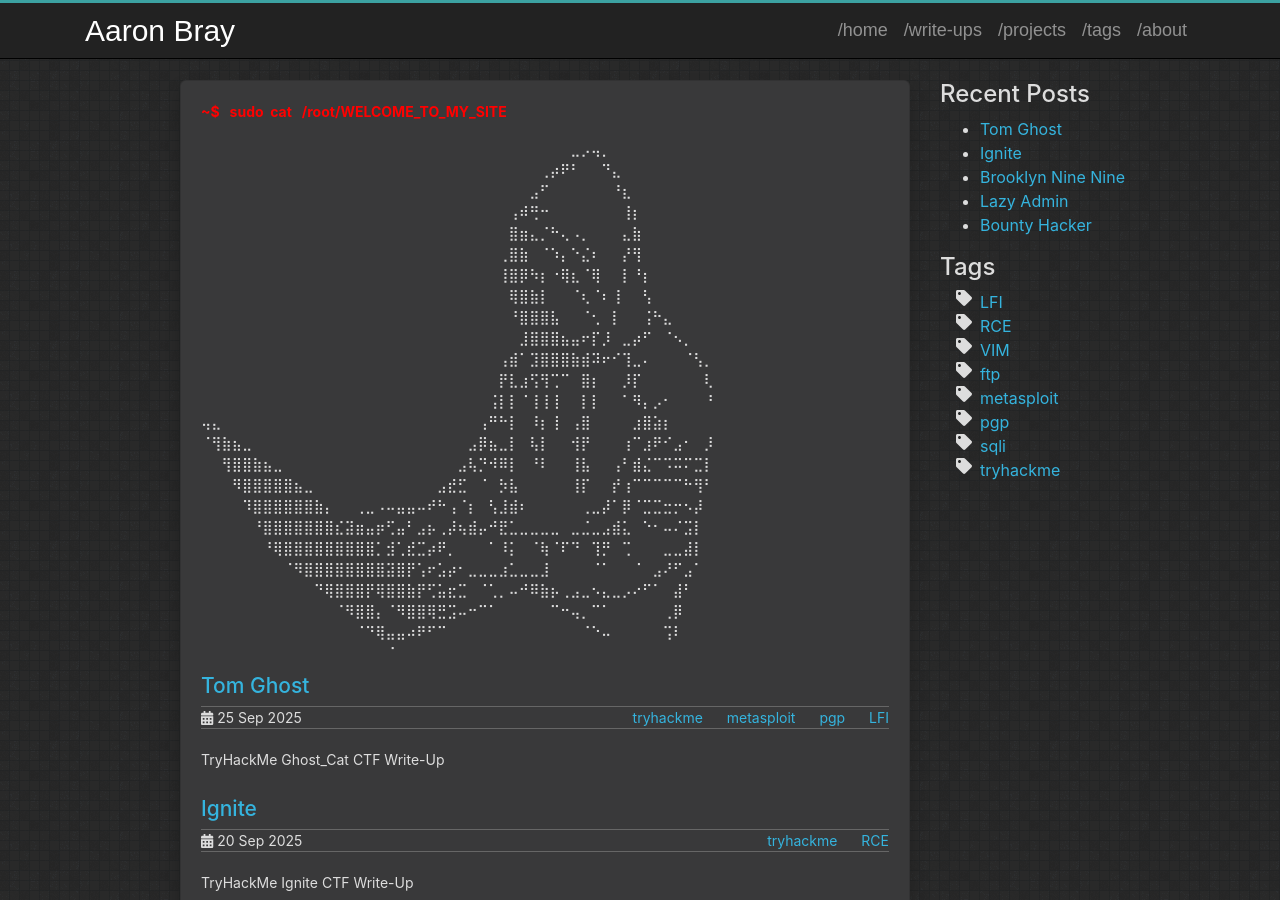
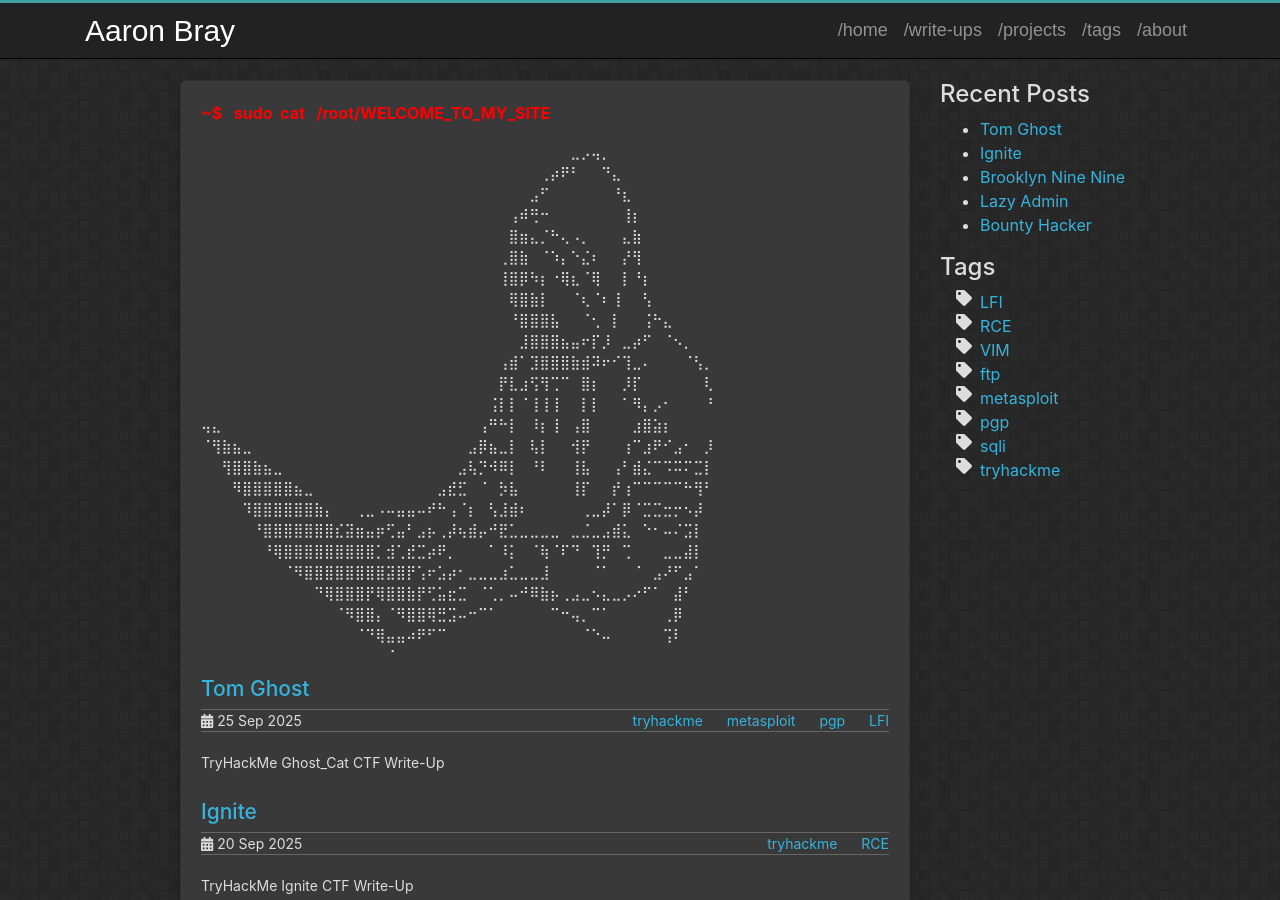
Before and after one commit to AaronBray/AaronBray.github.io, a Jekyll site: the page built from index.html, in a window 1280 px wide and 900 px high. Built offline with Jekyll 4.4.1, drawn with Linux system fonts in a browser that asks for light colours.

Commit message:
Update home.html

```diff
--- a/_layouts/home.html
+++ b/_layouts/home.html
@@ -1,7 +1,7 @@
 ---
 layout: page
 ---
-<p style="color: red;"><b>~$&nbsp;&nbsp; sudo &nbsp;cat &nbsp;&nbsp;/root/WELCOME_TO_MY_SITE</b></p>
+<p style="color: red; font-size: 16px"><b>~$&nbsp;&nbsp; sudo &nbsp;cat &nbsp;&nbsp;/root/WELCOME_TO_MY_SITE</b></p>
 ⠀⠀⠀⠀⠀⠀⠀⠀⠀⠀⠀⠀⠀⠀⠀⠀⠀⠀⠀⠀⠀⠀⠀⠀⠀⠀⠀⠀⠀⠀⠀⠀⠀⠀⠀⠀⣀⡠⢤⡀⠀⠀⠀⠀⠀⠀⠀⠀⠀⠀
 ⠀⠀⠀⠀⠀⠀⠀⠀⠀⠀⠀⠀⠀⠀⠀⠀⠀⠀⠀⠀⠀⠀⠀⠀⠀⠀⠀⠀⠀⠀⠀⠀⠀⢀⡴⠟⠃⠀⠀⠙⣄⠀⠀⠀⠀⠀⠀⠀⠀⠀
 ⠀⠀⠀⠀⠀⠀⠀⠀⠀⠀⠀⠀⠀⠀⠀⠀⠀⠀⠀⠀⠀⠀⠀⠀⠀⠀⠀⠀⠀⠀⠀⠀⣠⠋⠀⠀⠀⠀⠀⠀⠘⣆⠀⠀⠀⠀⠀⠀⠀⠀
```
